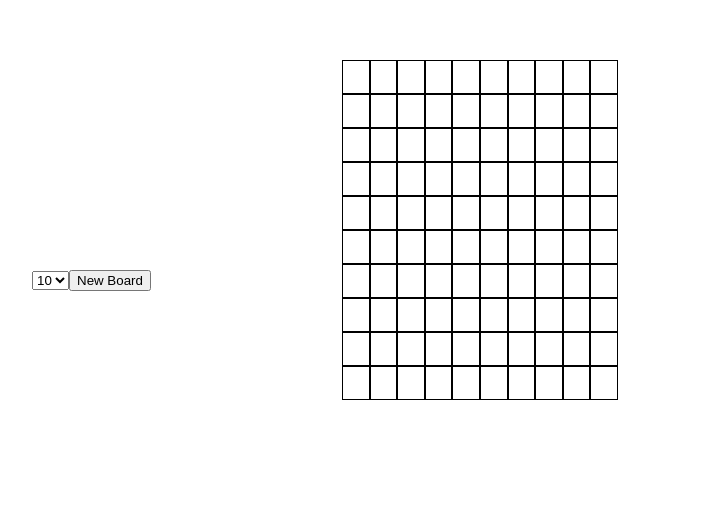
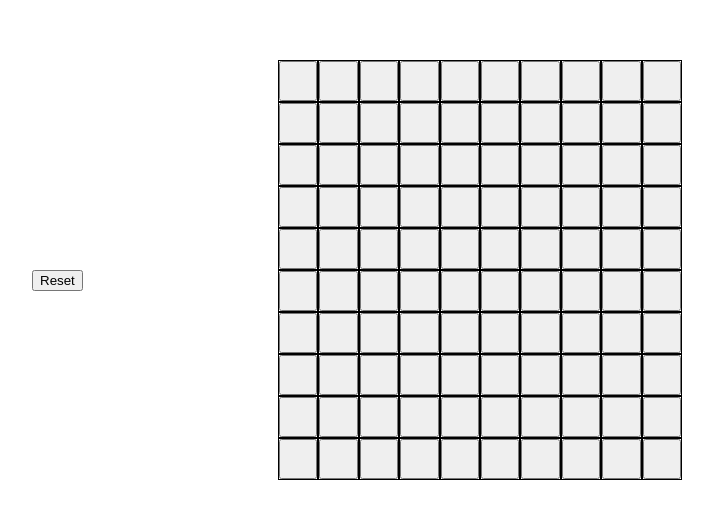
Before and after one commit to mfuechec/Minesweeper, a React app: page / in a window 1280 px wide. Shown: the part 130-648 px from the top of the page, without its empty margins (160-873 px from the left). Built offline with nearby package versions, Linux system fonts and the light colour scheme.

Commit message:
Board Disabled on loss, reset button created

```diff
--- a/client/components/BoardResizer.jsx
+++ b/client/components/BoardResizer.jsx
@@ -8,13 +8,16 @@ function boardResizer(props) {
     }
 
     return (
+        // <div id='boardResizer'>
+        //     <select id='selection'>
+        //         <option value='10'>10</option>
+        //         <option value='15'>15</option>
+        //         <option value='20'>20</option>
+        //     </select>
+        //     <button onClick={() => { newBoard() }}>New Board</button>
+        // </div>
         <div id='boardResizer'>
-            <select id='selection'>
-                <option value='10'>10</option>
-                <option value='15'>15</option>
-                <option value='20'>20</option>
-            </select>
-            <button onClick={() => { newBoard() }}>New Board</button>
+            <button onClick={() => window.location.reload()}>Reset</button>
         </div>
     )
 }
--- a/client/components/Square.jsx
+++ b/client/components/Square.jsx
@@ -84,11 +84,15 @@ function Square(props) {
         element.style.display = 'block';
 
         showBombs();
+
+        element = document.getElementsByClassName('square');
+        for (let i = 0; i < element.length; i++) {
+            element[i].disabled = true;
+        }
     }
 
     function showBombs() {
         let bombs = Object.keys(props.bombs);
-        console.log(bombs);
 
         for (let i = 0; i < bombs.length; i++) {
             let element = document.getElementById(bombs[i]);
@@ -99,11 +103,11 @@ function Square(props) {
 
     if (isBomb(coordinates)) {
         return (
-            <div className='square' id={coordinates} onClick={() => failure()}></div>
+            <button className='square' id={coordinates} onClick={() => failure()}></button>
         )
     } else {
         return (
-            <div className='square' id={coordinates} display='none' onClick={() => { select(coordinates) }}></div>
+            <button className='square' id={coordinates} display='none' onClick={() => { select(coordinates) }}></button>
         )
     }
 }
--- a/public/styles.css
+++ b/public/styles.css
@@ -9,8 +9,8 @@
 }
 
 .squares {
-    width: 2vw;
-    height: 4vh;
+    width: 3vw;
+    height: 5vh;
     border: 1px solid black;
     text-align: center;
 }
```
Also changed, not shown: public/bundle.js.
